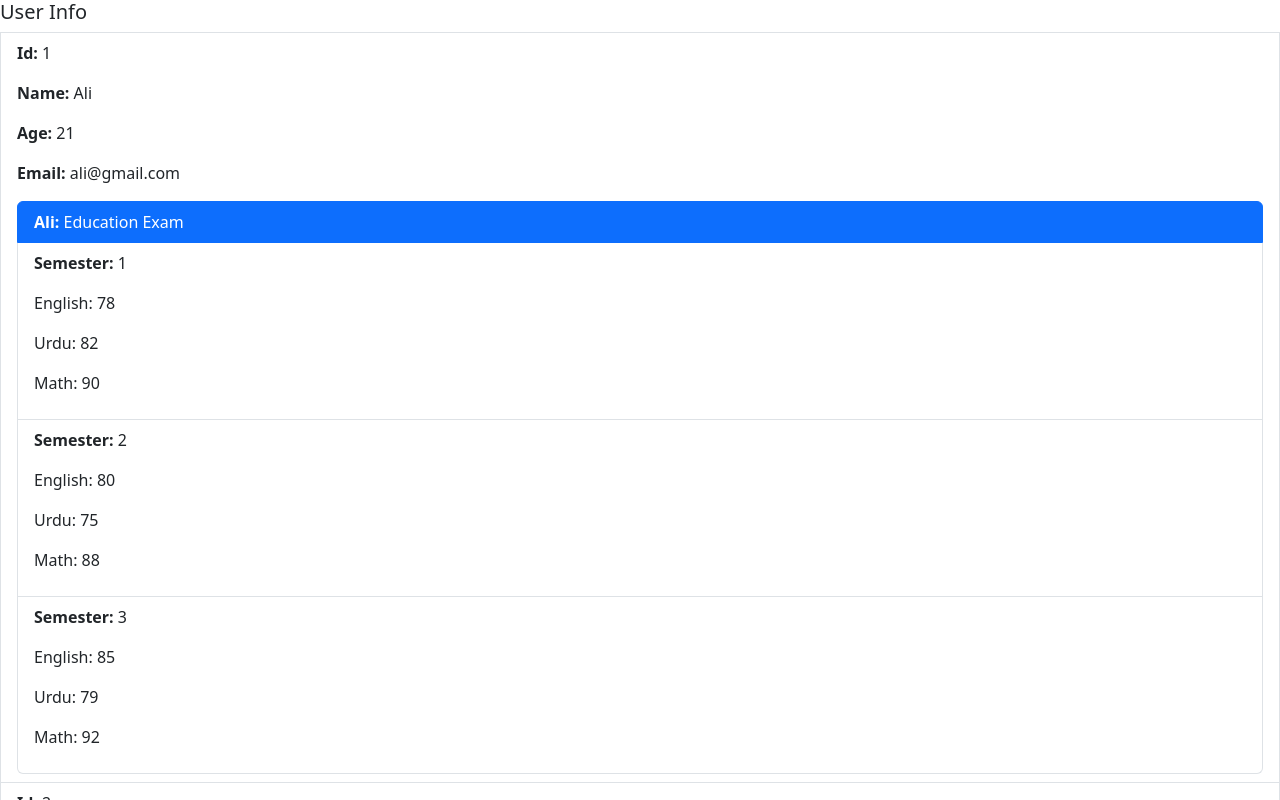
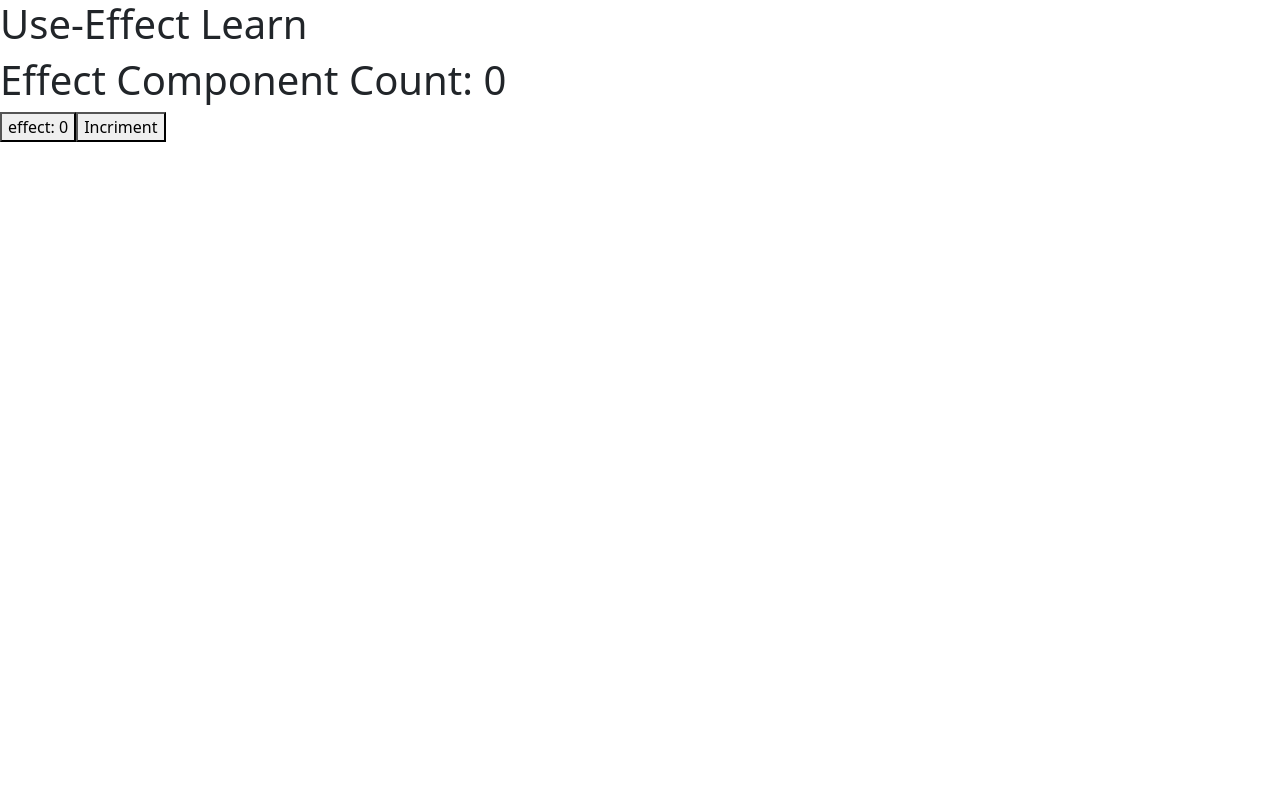
Before and after one commit to Mr-Mudasir-Dev/react-learning-journey, a React (Vite) app in the folder react-practice/: page / in a window 1280 px wide. Shown: the top 800 px of the page. Built offline with nearby package versions, Linux system fonts and the light colour scheme.

Commit message:
use effect learn

```diff
--- a/react-practice/src/App.jsx
+++ b/react-practice/src/App.jsx
@@ -1,101 +1,32 @@
-import { useState } from "react";
+import { useEffect, useState } from "react";
 import reactLogo from "./assets/react.svg";
 import viteLogo from "/vite.svg";
-import Arrayobj from "./Arrayobj";
+import Effect from "./effect";
 
 function App() {
-  let userApi = [
-    {
-      id: 1,
-      name: "Ali",
-      age: 21,
-      email: "ali@gmail.com",
-      password: "1234",
-      education: [
-        { semester: 1, english: 78, urdu: 82, math: 90 },
-        { semester: 2, english: 80, urdu: 75, math: 88 },
-        { semester: 3, english: 85, urdu: 79, math: 92 },
-      ],
-    },
-    {
-      id: 2,
-      name: "Ahmed",
-      age: 23,
-      email: "ahmed@gmail.com",
-      password: "1234",
-      education: [
-        { semester: 1, english: 70, urdu: 68, math: 74 },
-        { semester: 2, english: 73, urdu: 72, math: 79 },
-        { semester: 3, english: 76, urdu: 75, math: 81 },
-      ],
-    },
-    {
-      id: 3,
-      name: "Usman",
-      age: 22,
-      email: "usman@gmail.com",
-      password: "1234",
-      education: [
-        { semester: 1, english: 88, urdu: 84, math: 91 },
-        { semester: 2, english: 86, urdu: 80, math: 89 },
-        { semester: 3, english: 90, urdu: 85, math: 94 },
-      ],
-    },
-    {
-      id: 4,
-      name: "Hassan",
-      age: 24,
-      email: "hassan@gmail.com",
-      password: "1234",
-      education: [
-        { semester: 1, english: 65, urdu: 70, math: 72 },
-        { semester: 2, english: 68, urdu: 74, math: 76 },
-        { semester: 3, english: 71, urdu: 77, math: 80 },
-      ],
-    },
-    {
-      id: 5,
-      name: "Bilal",
-      age: 20,
-      email: "bilal@gmail.com",
-      password: "1234",
-      education: [
-        { semester: 1, english: 92, urdu: 88, math: 95 },
-        { semester: 2, english: 89, urdu: 85, math: 93 },
-        { semester: 3, english: 94, urdu: 90, math: 97 },
-      ],
-    },
-  ];
+  const [count, setcount] = useState(0);
+
+  // useEffect(() => {
+  //   console.log("Useeffect function called sirf ek dafa chalyga");
+  // }, []);
+
+  // useEffect(() => {
+  //   once();
+  // }, []); // ya sirf ek bar chalyga jab ya component open hoga
+
+  // useEffect(() => {
+  //   console.log("Count k sat bar bar call");
+  // }, [count]); // ya sirf count state k sat he chalyga ga bar bar
+
+  const once = () => {
+    console.log("Once Function called");
+  };
+
   return (
     <>
-      <ul className="list-group">
-        <h5>User Info</h5>
-        {userApi.map((i) => (
-          <li className="list-group-item">
-            <p>
-              <strong>Id:</strong> {i.id}
-            </p>
-            <p>
-              <strong>Name:</strong> {i.name}
-            </p>
-            <p>
-              <strong>Age:</strong> {i.age}
-            </p>
-            <p>
-              <strong>Email:</strong> {i.email}
-            </p>
-
-            <ul className="list-group mt-2">
-              <li className="list-group-item active">
-                <strong>{i.name}: </strong> Education Exam
-              </li>
-              {i.education.map((e) => (
-                <Arrayobj edu={e} />
-              ))}
-            </ul>
-          </li>
-        ))}
-      </ul>
+      <h1>Use-Effect Learn</h1>
+      <Effect prop={count} fun={once} />
+      <button onClick={() => setcount((pre) => pre + 1)}>Incriment</button>
     </>
   );
 }
--- a/react-practice/src/Arrayobj.jsx
+++ /dev/null
@@ -1,16 +0,0 @@
-const Arrayobj = ({ edu }) => {
-  return (
-    <>
-      <li className="list-group-item">
-        <p>
-          <strong>Semester:</strong> {edu.semester}
-        </p>
-        <p>English: {edu.english}</p>
-        <p>Urdu: {edu.urdu}</p>
-        <p>Math: {edu.math}</p>
-      </li>
-    </>
-  );
-};
-
-export default Arrayobj;
--- a/react-practice/src/Checkbox.jsx
+++ /dev/null
@@ -1,50 +0,0 @@
-import { useState } from "react";
-
-function Checkbox() {
-  const [gender, setgender] = useState("male");
-  const [opt, setopt] = useState("java");
-
-  return (
-    <>
-      <div>
-        <h1>{gender}</h1>
-        <input
-          type="radio"
-          onChange={(e) => setgender(e.target.value)}
-          name="gender"
-          id="male"
-          value="male"
-          checked={gender !== "female"}
-        />
-        <label htmlFor="male">male </label>
-
-        <br />
-
-        <input
-          type="radio"
-          onChange={(e) => setgender(e.target.value)}
-          name="gender"
-          id="femail"
-          value="female"
-          checked={gender !== "male"}
-        />
-        <label htmlFor="femail"> femail</label>
-      </div>
-
-      <br />
-      <br />
-      <br />
-
-      <div>
-        <select onChange={(e) => setopt(e.target.value)} defaultValue={"java"}>
-          <option value="php">php</option>
-          <option value="java">java</option>
-          <option value="react">react</option>
-        </select>
-      </div>
-      <h1>{opt}</h1>
-    </>
-  );
-}
-
-export default Checkbox;
--- a/react-practice/src/Header.jsx
+++ /dev/null
@@ -1,96 +0,0 @@
-import React from "react";
-
-function Header() {
-  return (
-    <>
-      <nav className="navbar navbar-expand-lg bg-body-tertiary">
-        <div className="container-fluid">
-          <a className="navbar-brand" href="#">
-            Navbar
-          </a>
-
-          <button
-            className="navbar-toggler"
-            type="button"
-            data-bs-toggle="collapse"
-            data-bs-target="#navbarSupportedContent"
-            aria-controls="navbarSupportedContent"
-            aria-expanded="false"
-            aria-label="Toggle navigation"
-          >
-            <span className="navbar-toggler-icon"></span>
-          </button>
-
-          <div className="collapse navbar-collapse" id="navbarSupportedContent">
-            <ul className="navbar-nav me-auto mb-2 mb-lg-0">
-              <li className="nav-item">
-                <a className="nav-link active" aria-current="page" href="#">
-                  Home
-                </a>
-              </li>
-
-              <li className="nav-item">
-                <a className="nav-link" href="#">
-                  Link
-                </a>
-              </li>
-
-              <li className="nav-item dropdown">
-                <a
-                  className="nav-link dropdown-toggle"
-                  href="#"
-                  role="button"
-                  data-bs-toggle="dropdown"
-                  aria-expanded="false"
-                >
-                  Dropdown
-                </a>
-
-                <ul className="dropdown-menu">
-                  <li>
-                    <a className="dropdown-item" href="#">
-                      Action
-                    </a>
-                  </li>
-                  <li>
-                    <a className="dropdown-item" href="#">
-                      Another action
-                    </a>
-                  </li>
-                  <li>
-                    <hr className="dropdown-divider" />
-                  </li>
-                  <li>
-                    <a className="dropdown-item" href="#">
-                      Something else here
-                    </a>
-                  </li>
-                </ul>
-              </li>
-
-              <li className="nav-item">
-                <a className="nav-link disabled" aria-disabled="true">
-                  Disabled
-                </a>
-              </li>
-            </ul>
-
-            <form className="d-flex" role="search">
-              <input
-                className="form-control me-2"
-                type="search"
-                placeholder="Search"
-                aria-label="Search"
-              />
-              <button className="btn btn-outline-success" type="submit">
-                Search
-              </button>
-            </form>
-          </div>
-        </div>
-      </nav>
-    </>
-  );
-}
-
-export default Header;
--- /dev/null
+++ b/react-practice/src/effect.jsx
@@ -0,0 +1,18 @@
+import { useEffect, useState } from "react";
+
+const Effect = ({ prop, fun }) => {
+  const [count, setcount] = useState(0);
+
+  useEffect(() => {
+    fun();
+  }, [prop]);
+
+  return (
+    <>
+      <h1>Effect Component Count: {prop}</h1>
+      <button onClick={() => setcount((pre) => pre + 1)}>effect: {count}</button>
+    </>
+  );
+};
+
+export default Effect;
--- a/react-practice/src/main.jsx
+++ b/react-practice/src/main.jsx
@@ -1,8 +1,6 @@
 import { StrictMode } from "react";
 import { createRoot } from "react-dom/client";
 import App from "./App.jsx";
-import Header from "./Header.jsx";
-import Checkbox from "./Checkbox.jsx";
 
 createRoot(document.getElementById("root")).render(
   <StrictMode>
```
Also changed, not shown: react-practice/src/PropsApi.jsx (deleted, +0 -16 lines), react-practice/src/State.jsx (deleted, +0 -38 lines), react-practice/src/Student.jsx (deleted, +0 -13 lines), react-practice/src/UserApi.jsx (deleted, +0 -14 lines).
